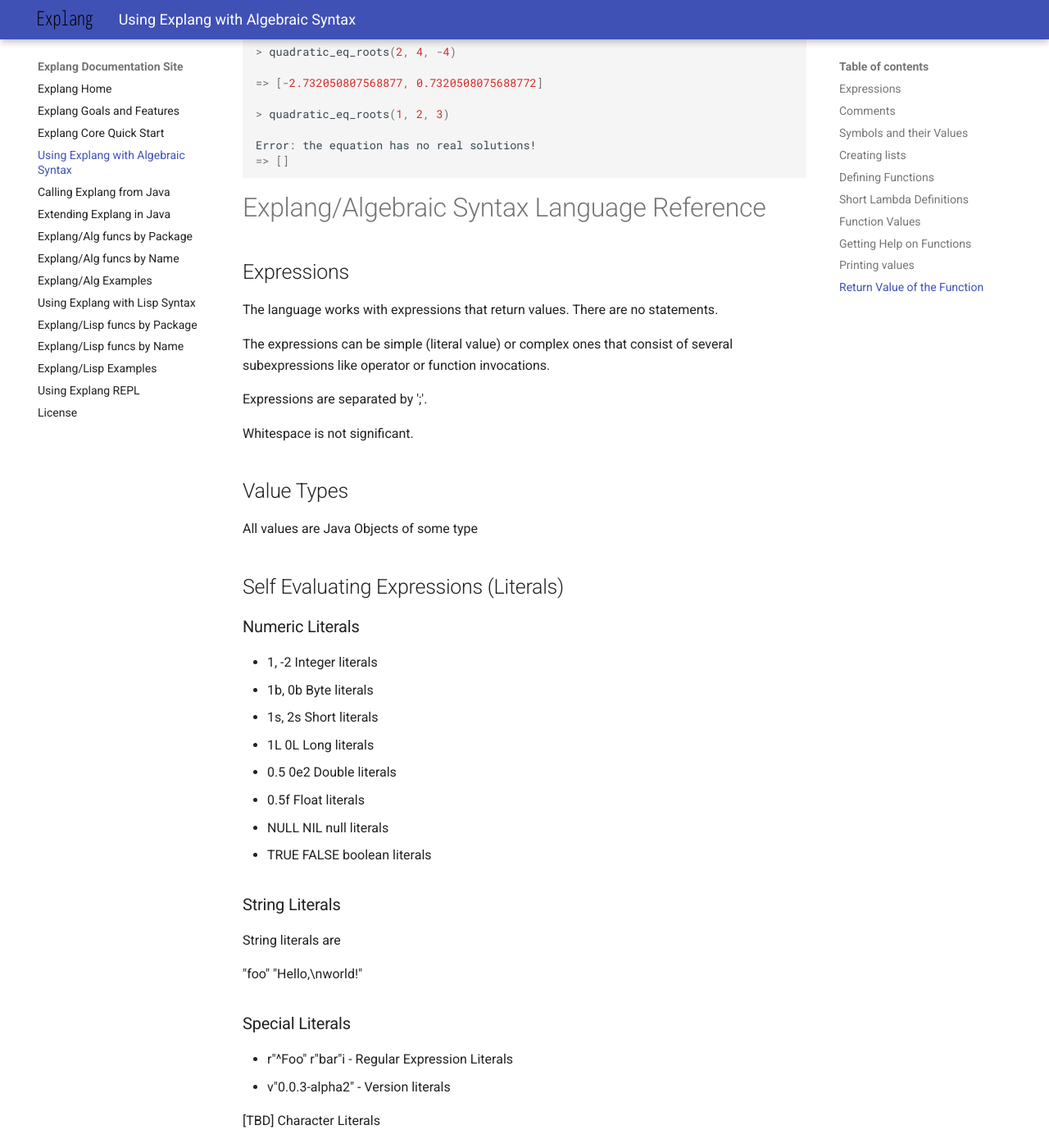
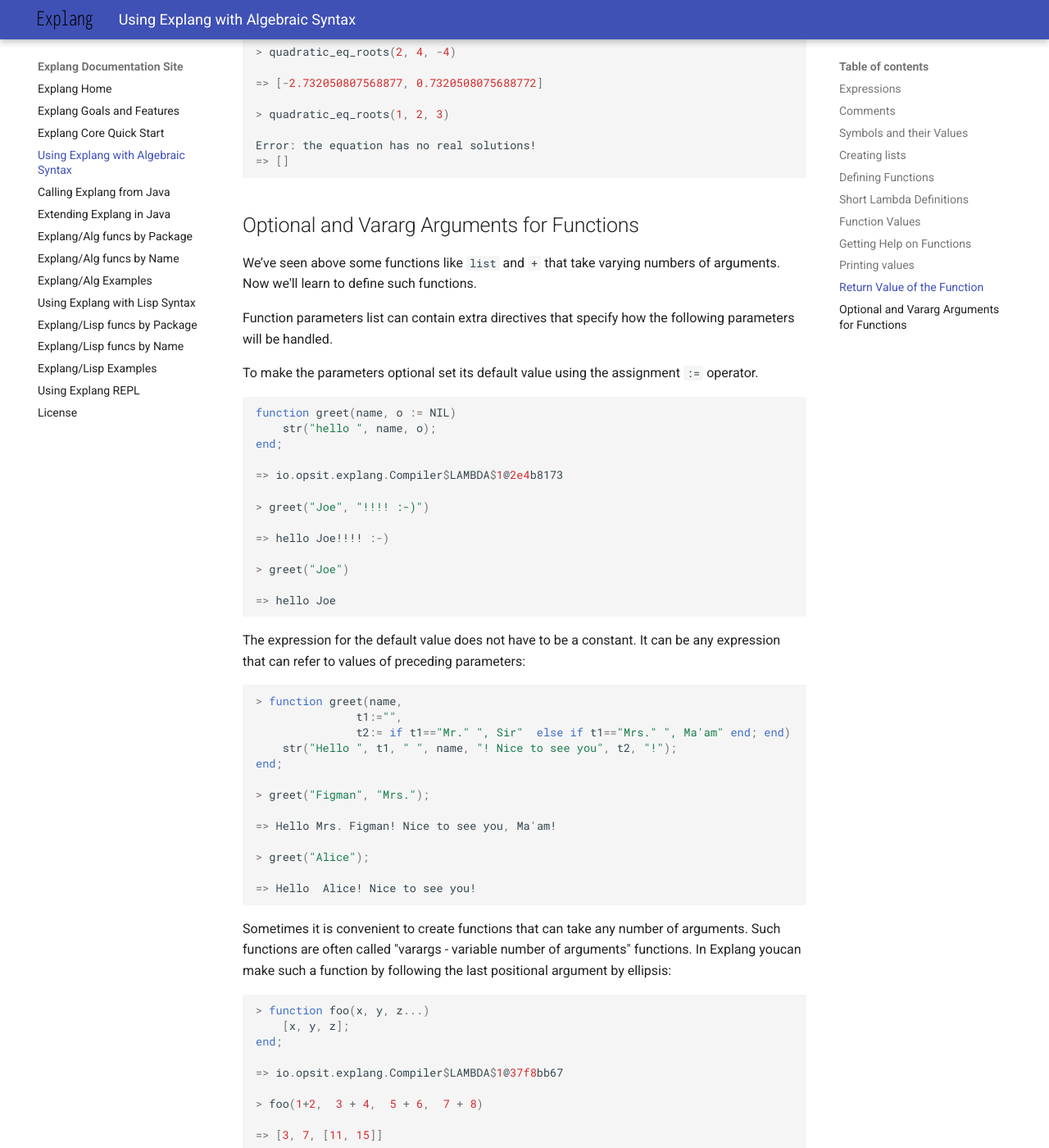
Before and after one commit to opsit-io/opsit-explang-docs, an MkDocs documentation site: the page built from docs/explang-alg.md, in a window 1280 px wide and 1400 px high, scrolled down 6598 px. Shown: the whole window at 82% size. Built offline with MkDocs 1.6.1 and Material for MkDocs 9.7.7, drawn with Linux system fonts in a browser that asks for light colours; some of the changed text lies outside the part shown.

Commit message:
feat: add chapter on vararg functions

````diff
--- a/docs/explang-alg.md
+++ b/docs/explang-alg.md
@@ -380,6 +380,100 @@
 Error: the equation has no real solutions!
 => []
 
+```
+
+
+Optional and Vararg Arguments for Functions
+-------------------------------------------
+
+We’ve seen above some functions like `list` and `+` that take varying
+numbers of arguments. Now we'll learn to define such functions.
+
+Function parameters list can contain extra directives that specify how
+the following parameters will be handled.
+
+To make the parameters optional set its default value
+using the assignment `:=` operator.
+
+```julia
+function greet(name, o := NIL)
+    str("hello ", name, o);
+end;
+
+=> io.opsit.explang.Compiler$LAMBDA$1@2e4b8173
+
+> greet("Joe", "!!!! :-)")
+
+=> hello Joe!!!! :-)
+
+> greet("Joe")
+
+=> hello Joe
+```
+
+The expression for the default value does not have to be
+a constant. It can be any expression that can refer to values of
+preceding parameters:
+
+
+```julia
+> function greet(name,
+               t1:="",
+               t2:= if t1=="Mr." ", Sir"  else if t1=="Mrs." ", Ma'am" end; end)
+    str("Hello ", t1, " ", name, "! Nice to see you", t2, "!");
+end;
+
+> greet("Figman", "Mrs.");
+
+=> Hello Mrs. Figman! Nice to see you, Ma'am!
+
+> greet("Alice");
+
+=> Hello  Alice! Nice to see you!
+```
+
+Sometimes it is convenient to create functions that can take any number of arguments.
+Such functions are often called "varargs - variable number of arguments" functions.
+In Explang youcan make such a function by following the last positional
+argument by ellipsis:
+
+```julia
+> function foo(x, y, z...)
+    [x, y, z];
+end;
+
+=> io.opsit.explang.Compiler$LAMBDA$1@37f8bb67
+
+> foo(1+2,  3 + 4,  5 + 6,  7 + 8)
+
+=> [3, 7, [11, 15]]
+```
+
+To supply a list of arguments to a function we can use the apply function:
+
+```julia
+L:=[1, 2, 3];
+
+=> [1, 2, 3]
+
+> apply(f"+", L)
+
+=> 6
+```
+
+Now that we have rest parameters and apply, we can write a version of
+average that takes any number of arguments.
+
+```julia
+function average(args...)
+    apply(f"+", args) / length(args);
+end;
+
+=> io.opsit.explang.Compiler$LAMBDA$1@3d646c37
+
+> average(1, 2 ,3)
+
+=> 2
 ```
 
 
````
Also changed, not shown: docs/explang-lisp.md (+1 -2 lines).
